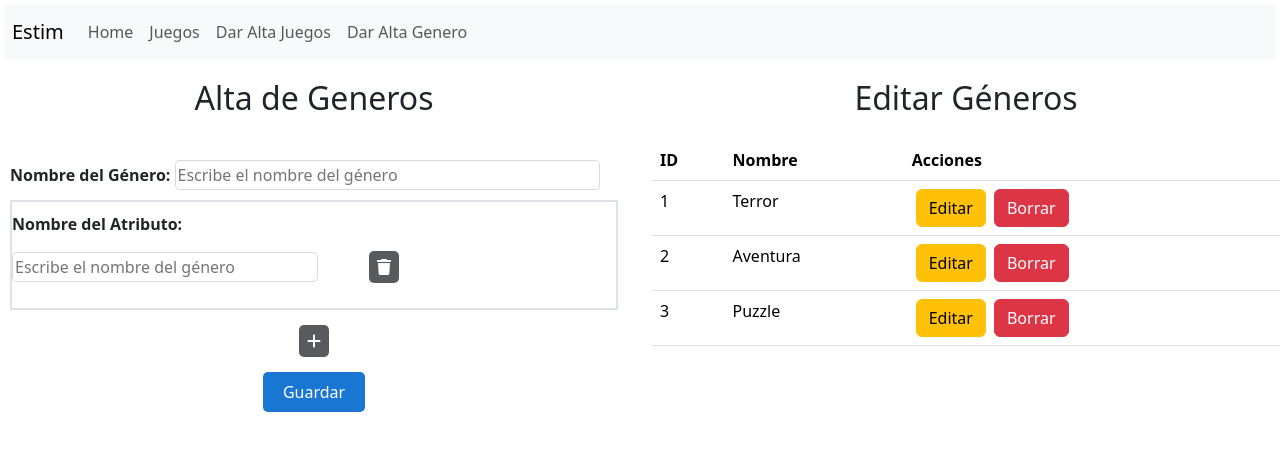
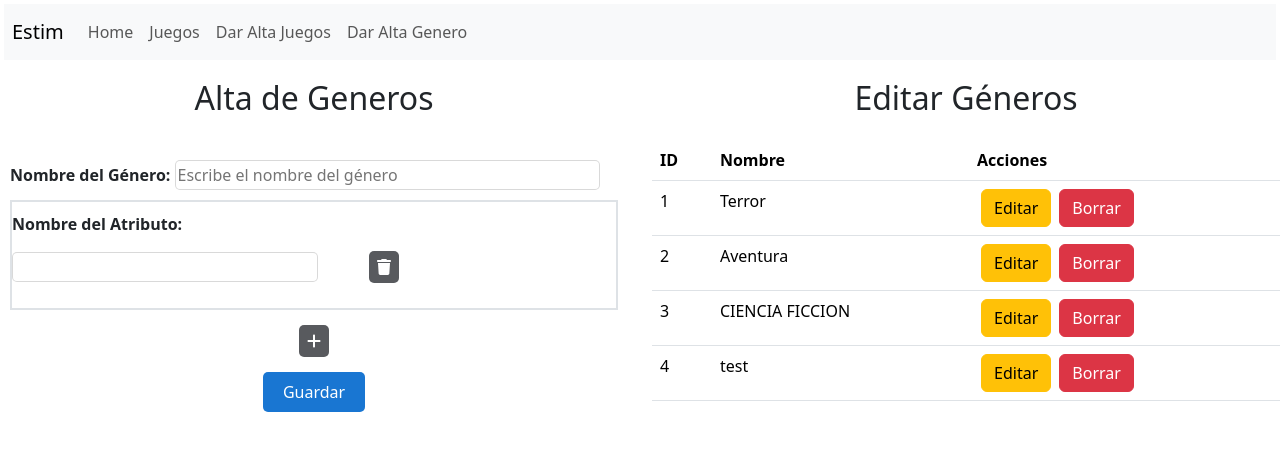
Before and after one commit to Janegro09/tpSteam, an Angular app: page /gender in a window 1280 px wide. Shown: the top 450 px of the page. Built offline with nearby package versions, Linux system fonts and the light colour scheme; data requests are answered from the project's data file.

Commit message:
correcciones en la forma de obtencion de formulario

```diff
--- a/db.json
+++ b/db.json
@@ -54,24 +54,47 @@
       "id": 1,
       "nombre": "Terror",
       "atributos": [
-        "¿es Gore?",
-        "¿es 2 jugadores"
+        {
+          "nameAtt": "¿es Gore?"
+        },
+        {
+          "nameAtt": "¿es 2 jugadores"
+        }
       ]
     },
     {
       "id": 2,
       "nombre": "Aventura",
       "atributos": [
-        "¿es tiros?",
-        "¿es multijugador"
+        {
+          "nameAtt": "¿es tiro333s?"
+        },
+        {
+          "nameAtt": "¿es multijugador"
+        }
       ]
     },
     {
       "id": 3,
-      "nombre": "Puzzle",
+      "nombre": "CIENCIA FICCION",
       "atributos": [
         {
-          "nameAtt": "Pay 2 win?"
+          "nameAtt": "2 JUGADORES"
+        },
+        {
+          "nameAtt": "TIROS"
+        }
+      ]
+    },
+    {
+      "id": 4,
+      "nombre": "test",
+      "atributos": [
+        {
+          "nameAtt": "122"
+        },
+        {
+          "nameAtt": "asdasd"
         }
       ]
     }
--- a/src/app/modules/games/components/games-form/games-form.component.ts
+++ b/src/app/modules/games/components/games-form/games-form.component.ts
@@ -12,10 +12,14 @@ interface Game {
   genero: string;
   requerimientos: string;
 }
+interface Attribute {
+  nameAtt: string;
+}
 interface Gender {
-  id:number,
-  nombre: string,
-  atributos: string[]
+  map: any; //quickfix
+  id: number;
+  nombre: string;
+  atributos: Attribute[];
 }
 
 @Component({
--- a/src/app/modules/games/pages/create-games/create-games.component.ts
+++ b/src/app/modules/games/pages/create-games/create-games.component.ts
@@ -21,7 +21,7 @@ export class CreateGamesComponent implements OnInit, OnChanges {
   @ViewChild(GamesFormComponent) gamesFormComponent!: GamesFormComponent;
   @Input() titulo?:string = "Alta de Juegos";
   habilitar:boolean = false;
-  id = 0
+  id:number;
 
   constructor(private _gameService: GamesService){
     this.id = this._gameService.getGames.length;
--- a/src/app/modules/gender/components/gender-form/gender-form.component.html
+++ b/src/app/modules/gender/components/gender-form/gender-form.component.html
@@ -6,10 +6,11 @@
     </label>
 
     <div formArrayName="genders" class="border">
+
       <div *ngFor="let genderGroup of genders.controls; let i = index" class="border cajaAtributos">
         <div [formGroupName]="i" class="gender">
           <label class="cajaAtributos">Nombre del Atributo:
-            <input formControlName="nameAtt" placeholder="Escribe el nombre del género" required />
+            <input formControlName="nameAtt" />
             <button type="button" (click)="removeGender(i)">
               <svg xmlns="http://www.w3.org/2000/svg" height="16" width="14" viewBox="0 0 448 512">
                 <path d="M135.2 17.7L128 32H32C14.3 32 0 46.3 0 64S14.3 96 32 96H416c17.7 0 32-14.3 32-32s-14.3-32-32-32H320l-7.2-14.3C307.4 6.8 296.3 0 284.2 0H163.8c-12.1 0-23.2 6.8-28.6 17.7zM416 128H32L53.2 467c1.6 25.3 22.6 45 47.9 45H346.9c25.3 0 46.3-19.7 47.9-45L416 128z"/>
@@ -25,7 +26,7 @@
         <path d="M256 80c0-17.7-14.3-32-32-32s-32 14.3-32 32V224H48c-17.7 0-32 14.3-32 32s14.3 32 32 32H192V432c0 17.7 14.3 32 32 32s32-14.3 32-32V288H400c17.7 0 32-14.3 32-32s-14.3-32-32-32H256V80z"/>
       </svg>
     </button>
-
-    <ng-content select="[boton]"></ng-content>
-  </form>
+<ng-content select="[boton]"></ng-content>
+<ng-content select="[boton2]"></ng-content>
+</form>
 </div>
--- a/src/app/modules/gender/components/gender-form/gender-form.component.ts
+++ b/src/app/modules/gender/components/gender-form/gender-form.component.ts
@@ -1,6 +1,15 @@
 // gender-form.component.ts
-import { Component } from '@angular/core';
+import { Component, Input, OnChanges, SimpleChanges } from '@angular/core';
 import { FormBuilder, FormGroup, Validators, FormArray } from '@angular/forms';
+interface Attribute {
+  nameAtt: string;
+}
+interface Gender {
+  map: any; //quickfix
+  id: number;
+  nombre: string;
+  atributos: Attribute[];
+}
 
 @Component({
   selector: 'app-gender-form',
@@ -8,10 +17,13 @@ import { FormBuilder, FormGroup, Validators, FormArray } from '@angular/forms';
   styleUrls: ['./gender-form.component.css']
 })
 
-export class GenderFormComponent {
+export class GenderFormComponent implements OnChanges{
   genderForm: FormGroup;
+  @Input() datoDelPadre:any;
 
   constructor(private fb: FormBuilder, ) {
+
+    console.log(this.datoDelPadre)
     this.genderForm = this.fb.group({
       nameGender: ['', Validators.required],
       genders: this.fb.array([]),
@@ -19,6 +31,21 @@ export class GenderFormComponent {
 
     // Agregar un conjunto de atributos por defecto al inicializar el formulario
     this.addGender();
+  }
+
+  ngOnChanges(): void {
+    console.log(this.datoDelPadre)
+    if(this.datoDelPadre){
+      this.genderForm.patchValue({
+        nameGender: this.datoDelPadre.nombre,
+      });
+
+      this.datoDelPadre.atributos.forEach((elem: any) => {
+        this.genders.push(this.fb.group({
+          nameAtt: elem.nameAtt
+        }))
+      })
+    }
   }
 
   // Getter para obtener el FormArray
--- a/src/app/modules/gender/components/gender-list/gender-list.component.ts
+++ b/src/app/modules/gender/components/gender-list/gender-list.component.ts
@@ -2,15 +2,15 @@ import { ChangeDetectorRef, Component, Input } from '@angular/core';
 import { ActivatedRoute, Router } from '@angular/router';
 import { GenderService } from 'src/app/services/gender.service';
 
+interface Attribute {
+  nameAtt: string;
+}
 interface Gender {
-  id:number,
-  nombre: string,
-  precio: number,
-  img: string,
-  genero: string,
-  requerimientos:string
+  map: any; //quickfix
+  id: number;
+  nombre: string;
+  atributos: Attribute[];
 }
-
 @Component({
   selector: 'app-gender-list',
   templateUrl: './gender-list.component.html',
--- a/src/app/modules/gender/pages/edit-gender/edit-gender.component.html
+++ b/src/app/modules/gender/pages/edit-gender/edit-gender.component.html
@@ -3,8 +3,7 @@
        {{titulo}}
     </h2>
 </div>
-<app-gender-form>
-    <!-- proyeccion de contenido -->
+<app-gender-form [datoDelPadre]="datosEnviados">
     <button
         (click)="verInfo()"
         [disabled]="!habilitar"
@@ -12,4 +11,5 @@
         class="col-2 flex"
         type="submit">Actualizar
     </button>
+
 </app-gender-form>
--- a/src/app/modules/gender/pages/edit-gender/edit-gender.component.ts
+++ b/src/app/modules/gender/pages/edit-gender/edit-gender.component.ts
@@ -1,4 +1,18 @@
-import { Component, Input } from '@angular/core';
+import { Component, Input, ViewChild } from '@angular/core';
+import { ActivatedRoute } from '@angular/router';
+import { GenderService } from 'src/app/services/gender.service';
+import { GenderFormComponent } from '../../components/gender-form/gender-form.component';
+import { FormArray, FormBuilder, Validators } from '@angular/forms';
+
+interface Attribute {
+  nameAtt: string;
+}
+interface Gender {
+  map: any; //quickfix
+  id: number;
+  nombre: string;
+  atributos: Attribute[];
+}
 
 @Component({
   selector: 'app-edit-gender',
@@ -7,17 +21,34 @@ import { Component, Input } from '@angular/core';
 })
 export class EditGenderComponent {
 
-  // guardarDatos(e:any){
-  //   e.preventDefault()
-  //   console.log(e.target.form.gameName.value)
-  // }
+  @Input() titulo?:string = "Modificar Generos";
+  @ViewChild(GenderFormComponent) genderFormComponent!: GenderFormComponent;
 
-  @Input() titulo?:string = "Modificar de Generos";
-  // titulo:string = "Crear Juego";
+  id: number;
   habilitar:boolean = true;
+  datosEnviados: any;
+
+  constructor(private activatedRoute: ActivatedRoute, private _genderService: GenderService, private fb: FormBuilder) {
+    this.id = this.activatedRoute.snapshot.params['id'];
+  }
+
+  ngAfterViewInit(): void {
+    this._genderService.getGenderById(this.id).subscribe(data => {
+      this.datosEnviados = data;
+    });
+  }
+
+  removeGender(i: number): void {
+    const gendersArray = this.genderFormComponent.genderForm.get('genders') as FormArray;
+
+    if (gendersArray && i < gendersArray.length) {
+      gendersArray.removeAt(i);
+    } else {
+      console.error(`El índice ${i} no es válido.`);
+    }
+  }
 
   verInfo(){
-    console.log("hola")
     this.habilitar = false
   }
 }
--- a/src/app/services/gender.service.ts
+++ b/src/app/services/gender.service.ts
@@ -2,11 +2,14 @@ import { HttpClient } from '@angular/common/http';
 import { Injectable } from '@angular/core';
 import { Observable } from 'rxjs';
 
+interface Attribute {
+  nameAtt: string;
+}
 interface Gender {
   map: any; //quickfix
-  id:number,
-  nombre: string,
-  atributos: string[]
+  id: number;
+  nombre: string;
+  atributos: Attribute[];
 }
 
 @Injectable({
@@ -25,7 +28,7 @@ export class GenderService {
   }
 
   getGenderById(id:number){
-    return this.http.get<Gender>(this.apiUrl+id)
+    return this.http.get<Gender>(`${this.apiUrl}/${id}`)
   }
 
   postGender(gender: Gender): Observable<Gender> {
```
Also changed, not shown: src/app/modules/gender/pages/create-gender/create-gender.component.ts (+6 -3 lines), src/app/modules/gender/gender.module.ts (line endings or trailing spaces).
